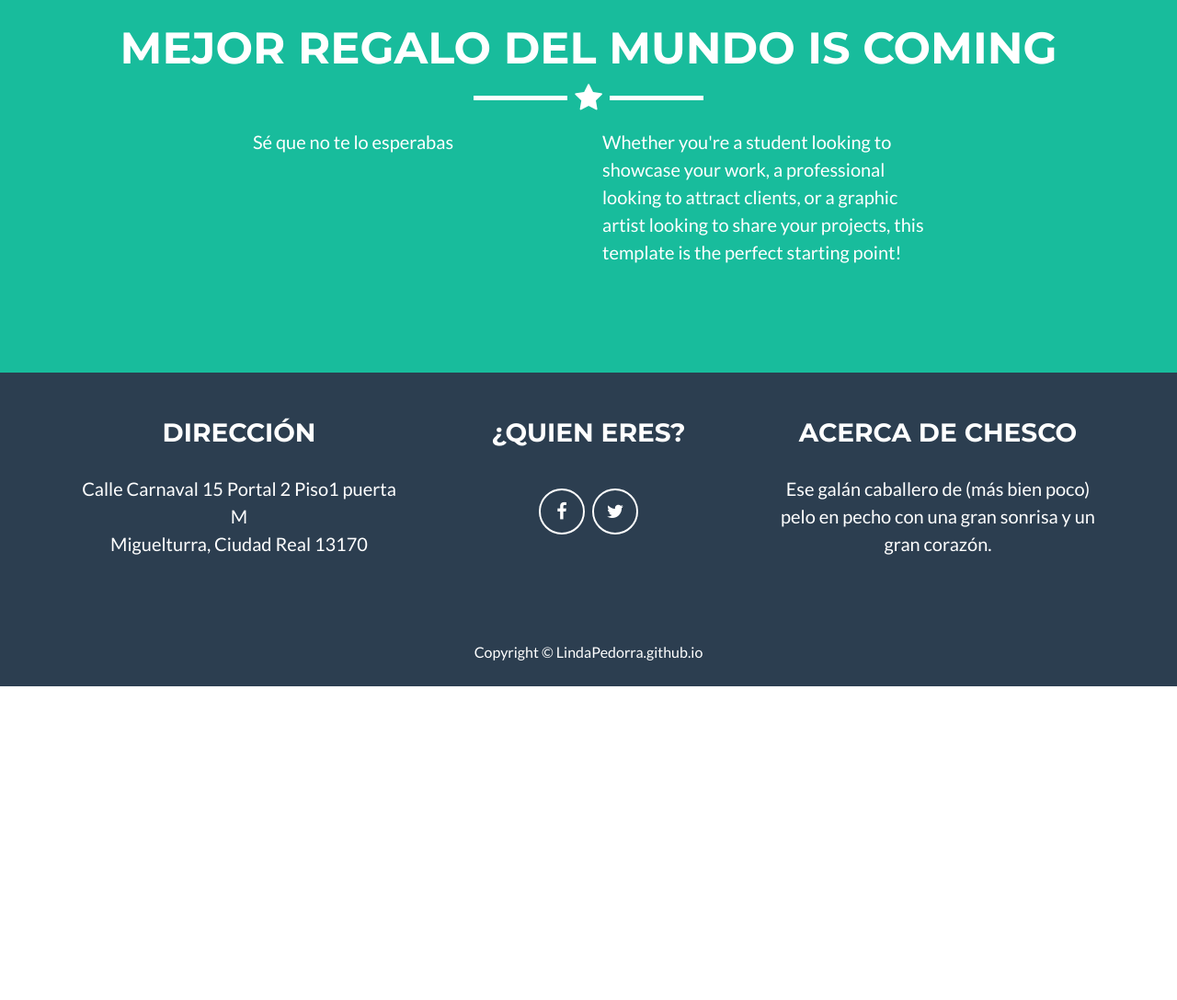
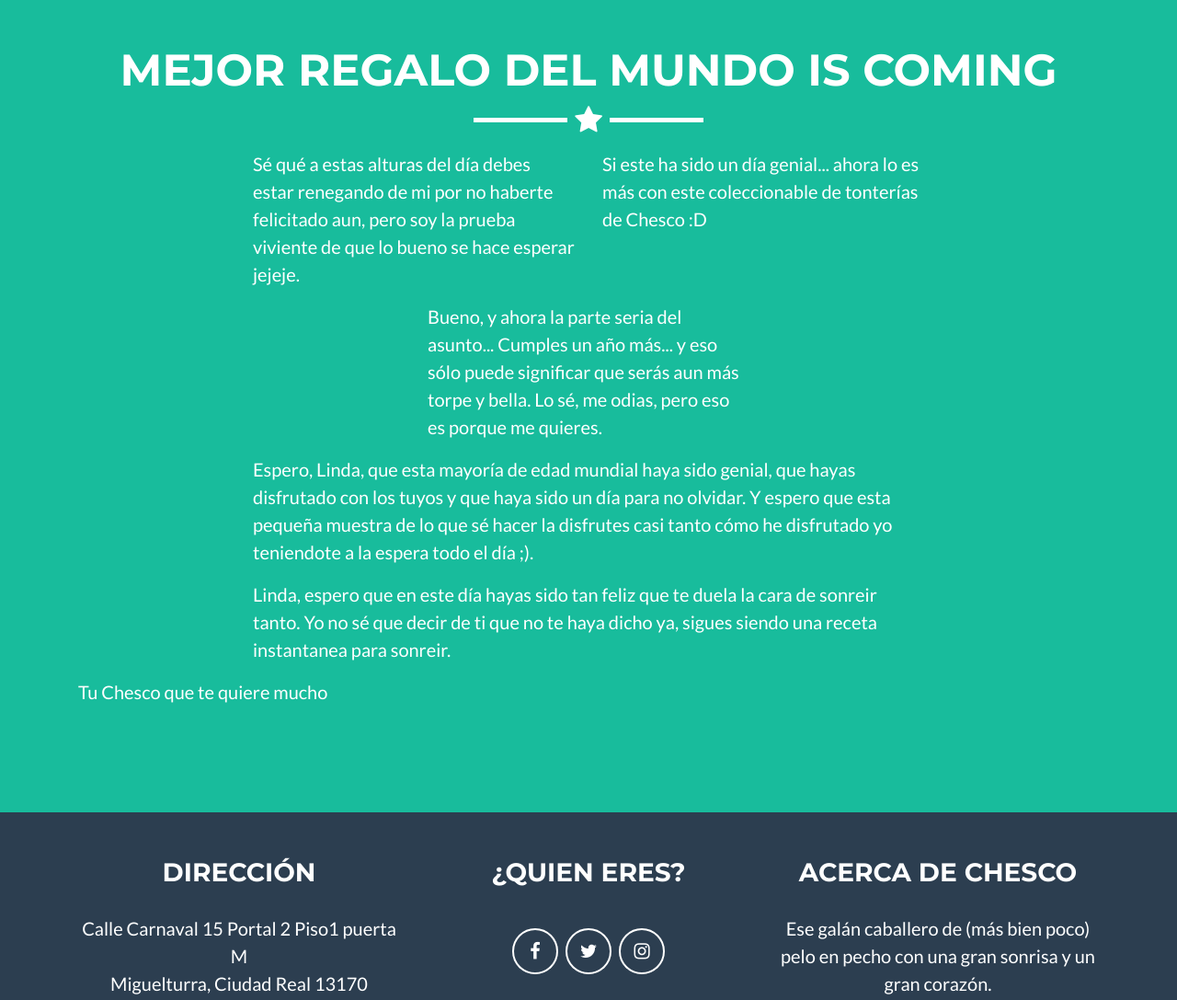
Before and after one commit to LindaPedorra/LindaPedorra.github.io, a plain HTML site: page index.html in a window 1280 px wide. Shown: the part 980-2067 px from the top of the page at 92% size. Before the commit the page ends 1726 px from the top, so only its background shows below. Drawn offline with nearby package versions, Linux system fonts and the light colour scheme.

Commit message:
Happy birthday

```diff
--- a/index.html
+++ b/index.html
@@ -6,9 +6,9 @@
     <meta charset="utf-8">
     <meta name="viewport" content="width=device-width, initial-scale=1, shrink-to-fit=no">
     <meta name="description" content="">
-    <meta name="author" content="">
+    <meta name="author" content="Francisco Quesada Muñoz">
 
-    <title>Freelancer - Start Bootstrap Theme</title>
+    <title!>Feliz cumpleaños Linda mía!</title>
 
         <!-- Bootstrap Core CSS -->
         <link href="lib/bootstrap/css/bootstrap.min.css" rel="stylesheet">
@@ -20,20 +20,6 @@
 
         <!-- Theme CSS -->
         <link href="css/freelancer.min.css" rel="stylesheet">
-
-    <!-- Temporary navbar container fix until Bootstrap 4 is patched -->
-    <style>
-        .navbar-toggler {
-            z-index: 1;
-        }
-
-        @media (max-width: 576px) {
-            nav>.container {
-                width: 100%;
-            }
-        }
-    </style>
-
 </head>
 
 <body id="page-top" class="index">
@@ -49,44 +35,32 @@
             </div>
         </div>
     </header>
-
-    <!--Portfolio Grid Section
-    <section id="portfolio">
-        <div class="container">
-            <h2 class="text-center">Portfolio</h2>
-            <hr class="star-primary">
-            <div class="row">
-                <div class="col-sm-4 portfolio-item">
-                    <a href="#portfolioModal2" class="portfolio-link" data-toggle="modal">
-                        <div class="caption">
-                            <div class="caption-content">
-                                <i class="fa fa-search-plus fa-3x"></i>
-                            </div>
-                        </div>
-                        <img src="img/portfolio/cake.png" class="img-fluid" alt="">
-                    </a>
-                </div>
-            </div>
-        </div>
-    </section>-->
-
-    <!-- About Section -->
     <section class="success" id="about">
         <div class="container">
             <h2 class="text-center">MEJOR REGALO DEL MUNDO IS COMING</h2>
             <hr class="star-light">
             <div class="row">
                 <div class="col-lg-4 offset-lg-2">
-                    <p>Sé que no te lo esperabas</p>
+                    <p>Sé qué a estas alturas del día debes estar renegando de mi por no haberte felicitado aun, pero soy la prueba viviente de que lo bueno se hace esperar jejeje.</p>
                 </div>
                 <div class="col-lg-4">
-                    <p>Whether you're a student looking to showcase your work, a professional looking to attract clients, or a graphic artist looking to share your projects, this template is the perfect starting point!</p>
+                    <p>Si este ha sido un día genial... ahora lo es más con este coleccionable de tonterías de Chesco :D</p>
+                </div>
+                <div class="col-lg-4 offset-lg-4">
+                    <p>Bueno, y ahora la parte seria del asunto... Cumples un año más... y eso sólo puede significar que serás aun más torpe y bella. Lo sé, me odias, pero eso es porque me quieres.</p>
+                </div>
+                <div class="col-lg-8 offset-lg-2">
+                    <p>Espero, Linda, que esta mayoría de edad mundial haya sido genial, que hayas disfrutado con los tuyos y que haya sido un día para no olvidar. Y espero que esta pequeña muestra de lo que sé hacer la disfrutes casi tanto cómo he disfrutado
+                        yo teniendote a la espera todo el día ;).</p>
+                    <p>Linda, espero que en este día hayas sido tan feliz que te duela la cara de sonreir tanto. Yo no sé que decir de ti que no te haya dicho ya, sigues siendo una receta instantanea para sonreir. </p>
+                </div>
+                <div class="offset-xs-5 col-sm-4">
+                    <p>Tu Chesco que te quiere mucho</p>
                 </div>
             </div>
         </div>
     </section>
 
-    <!-- Footer -->
     <footer class="text-center">
         <div class="footer-above">
             <div class="container">
@@ -104,6 +78,9 @@
                             </li>
                             <li class="list-inline-item">
                                 <a href="https://twitter.com/Usherchoco" class="btn-social btn-outline"><i class="fa fa-fw fa-twitter"></i></a>
+                            </li>
+                            <li class="list-inline-item">
+                                <a href="https://www.instagram.com/karen_fernandeez/" class="btn-social btn-outline"><i class="fa fa-fw fa-instagram"></i></a>
                             </li>
                         </ul>
                     </div>
```
Lines whose indentation alone changed are shown as unchanged.
